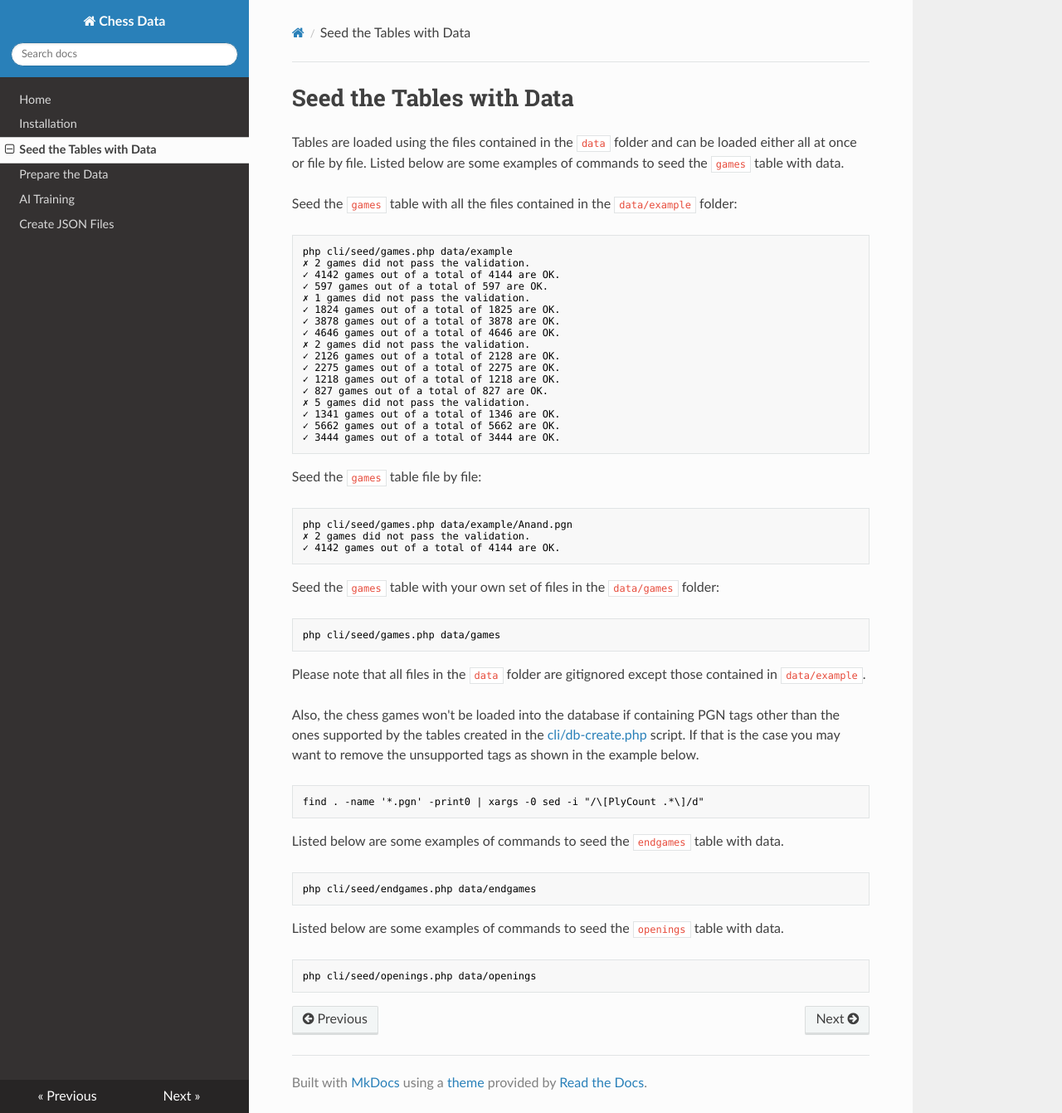
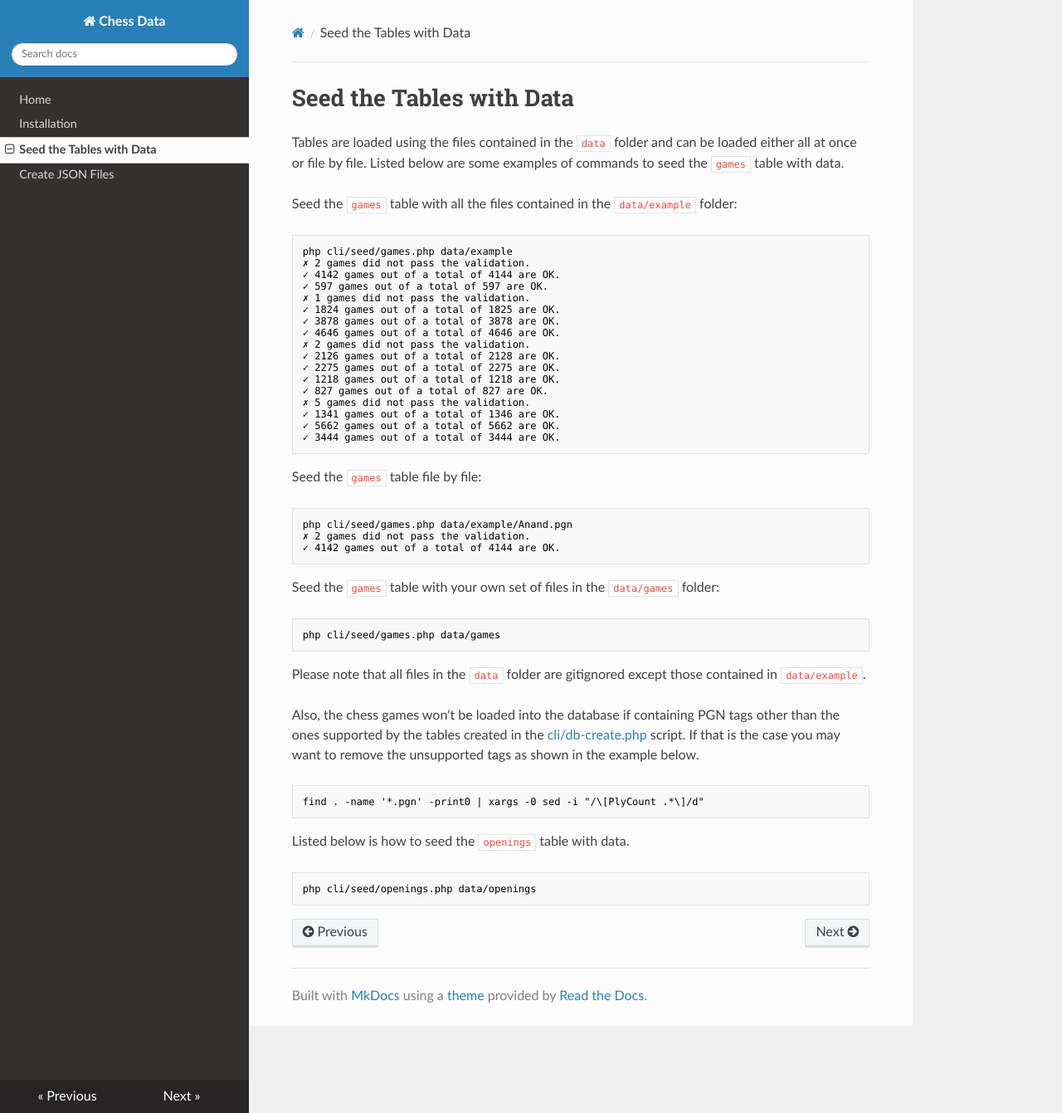
Before and after one commit to chesslablab/chess-data, an MkDocs documentation site: the page built from docs/seed-the-tables-with-data.md, in a window 1280 px wide and 1341 px high. Shown: the whole window at 83% size. Built offline with MkDocs 1.6.1, drawn with Linux system fonts in a browser that asks for light colours; nearby versions of some CDN libraries.

Commit message:
Updated the docs

````diff
--- a/docs/seed-the-tables-with-data.md
+++ b/docs/seed-the-tables-with-data.md
@@ -46,13 +46,7 @@ Also, the chess games won't be loaded into the database if containing PGN tags o
 find . -name '*.pgn' -print0 | xargs -0 sed -i "/\[PlyCount .*\]/d"
 ```
 
-Listed below are some examples of commands to seed the `endgames` table with data.
-
-```text
-php cli/seed/endgames.php data/endgames
-```
-
-Listed below are some examples of commands to seed the `openings` table with data.
+Listed below is how to seed the `openings` table with data.
 
 ```text
 php cli/seed/openings.php data/openings
--- a/mkdocs.yml
+++ b/mkdocs.yml
@@ -4,7 +4,5 @@ nav:
   - Home: index.md
   - Installation: installation.md
   - Seed the Tables with Data: seed-the-tables-with-data.md
-  - Prepare the Data: prepare-the-data.md
-  - AI Training: ai-training.md
   - Create JSON Files: create-json-files.md
 theme: readthedocs
````
Also changed, not shown: docs/ai-training.md (deleted, +0 -7 lines), docs/index.md (+1 -1 lines), docs/prepare-the-data.md (deleted, +0 -23 lines), 1 other file.
